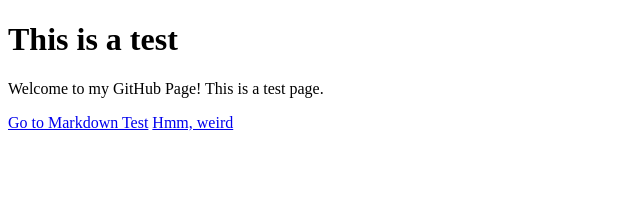
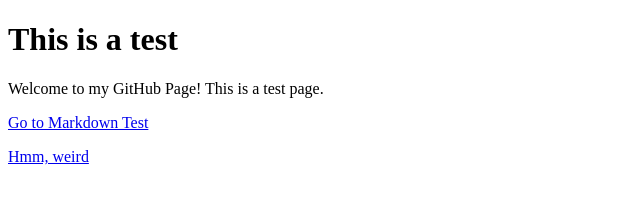
Before and after one commit to GdnWang/GdnWang.github.io, a website: page index.html in a window 1280 px wide. Shown: the whole page, without its empty margins (0-640 px from the left). Drawn offline with Linux system fonts and the light colour scheme.

Commit message:
weird test1

```diff
--- a/index.html
+++ b/index.html
@@ -8,7 +8,7 @@
 <body>
 <h1> This is a test </h1>
 <p>Welcome to my GitHub Page! This is a test page.</p>
-<a href="markdownTest/markdownTest.html">Go to Markdown Test</a>
-<a href="test.html">Hmm, weird</a>
+<p><a href="markdownTest/markdownTest.html">Go to Markdown Test</a></p>
+<p><a href="test.html">Hmm, weird</a></p>
 </body>
 </html>
```
